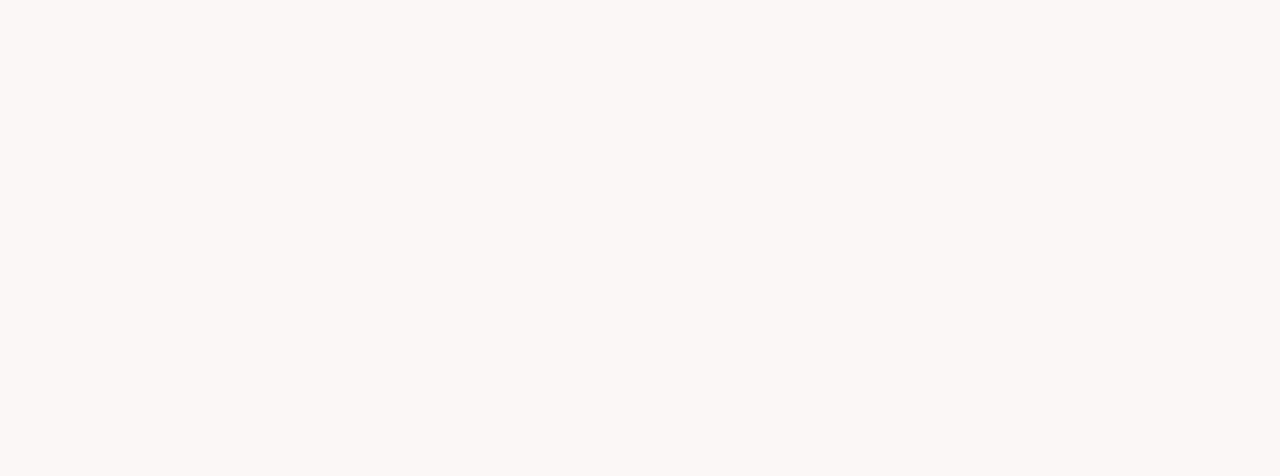
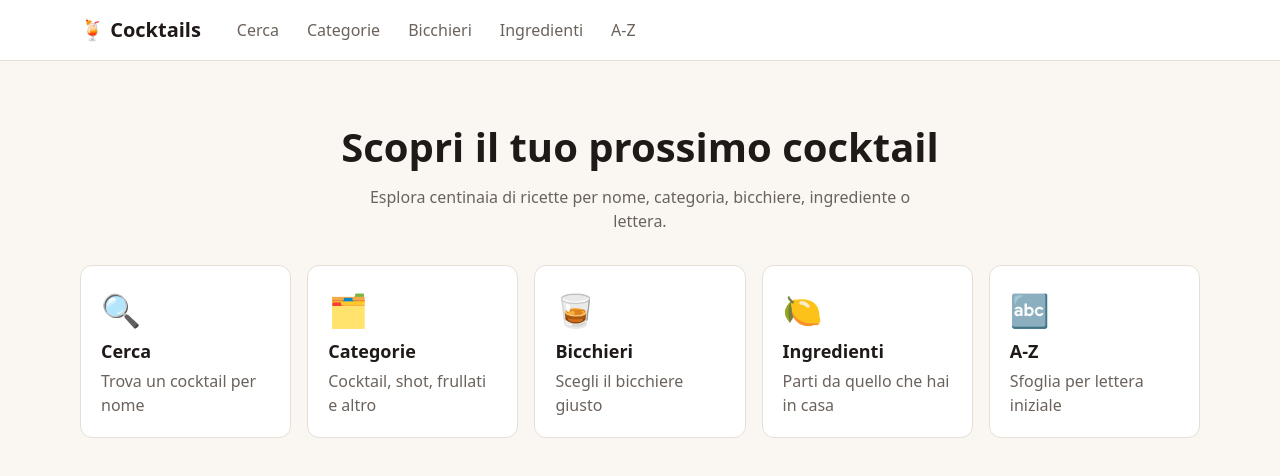
Before and after one commit to alessandrocolombo1105-ui/cocktails, an Angular app: page / in a window 1280 px wide. Shown: the top 476 px of the page. Built offline with nearby package versions, Linux system fonts and the light colour scheme.

Commit message:
feat(layout): add app shell, navigation, home and not-found pages

```diff
--- a/src/app/app.html
+++ b/src/app/app.html
@@ -1 +1,4 @@
-<router-outlet />
+<app-header />
+<main class="container">
+  <router-outlet />
+</main>
--- a/src/app/app.routes.ts
+++ b/src/app/app.routes.ts
@@ -1,3 +1,14 @@
 import { Routes } from '@angular/router';
 
-export const routes: Routes = [];
+export const routes: Routes = [
+  {
+    path: '',
+    title: 'Cocktails',
+    loadComponent: () => import('./features/home/home').then((m) => m.Home),
+  },
+  {
+    path: '**',
+    title: 'Pagina non trovata | Cocktails',
+    loadComponent: () => import('./features/not-found/not-found').then((m) => m.NotFound),
+  },
+];
--- a/src/app/app.scss
+++ b/src/app/app.scss
@@ -0,0 +1,6 @@
+.container {
+  display: block;
+  max-width: var(--container-width);
+  margin: 0 auto;
+  padding: 1.5rem 1rem 3rem;
+}
--- a/src/app/app.ts
+++ b/src/app/app.ts
@@ -1,12 +1,12 @@
-import { Component, signal } from '@angular/core';
+import { ChangeDetectionStrategy, Component } from '@angular/core';
 import { RouterOutlet } from '@angular/router';
+import { Header } from './layout/header/header';
 
 @Component({
-  imports: [RouterOutlet],
+  imports: [RouterOutlet, Header],
   selector: 'app-root',
+  changeDetection: ChangeDetectionStrategy.OnPush,
   styleUrl: './app.scss',
   templateUrl: './app.html',
 })
-export class App {
-  protected readonly title = signal('cocktails');
-}
+export class App {}
--- /dev/null
+++ b/src/app/core/navigation.ts
@@ -0,0 +1,25 @@
+export interface NavSection {
+  path: string;
+  label: string;
+  icon: string;
+  description: string;
+}
+
+/** Modalità di esplorazione mostrate nel menu e nella home. */
+export const NAV_SECTIONS: NavSection[] = [
+  { path: '/search', label: 'Cerca', icon: '🔍', description: 'Trova un cocktail per nome' },
+  {
+    path: '/categories',
+    label: 'Categorie',
+    icon: '🗂️',
+    description: 'Cocktail, shot, frullati e altro',
+  },
+  { path: '/glasses', label: 'Bicchieri', icon: '🥃', description: 'Scegli il bicchiere giusto' },
+  {
+    path: '/ingredients',
+    label: 'Ingredienti',
+    icon: '🍋',
+    description: 'Parti da quello che hai in casa',
+  },
+  { path: '/alphabet', label: 'A-Z', icon: '🔤', description: 'Sfoglia per lettera iniziale' },
+];
--- /dev/null
+++ b/src/app/features/home/home.scss
@@ -0,0 +1,59 @@
+.hero {
+  padding: 2rem 0;
+  text-align: center;
+
+  h1 {
+    margin: 0 0 0.5rem;
+    font-size: clamp(1.75rem, 5vw, 2.5rem);
+  }
+
+  p {
+    margin: 0 auto;
+    max-width: 36rem;
+    color: var(--color-text-muted);
+  }
+}
+
+.modes {
+  display: grid;
+  grid-template-columns: repeat(auto-fit, minmax(12rem, 1fr));
+  gap: 1rem;
+  margin: 0;
+  padding: 0;
+  list-style: none;
+}
+
+.mode {
+  display: flex;
+  flex-direction: column;
+  gap: 0.25rem;
+  height: 100%;
+  padding: 1.25rem;
+  border: 1px solid var(--color-border);
+  border-radius: var(--radius);
+  background: var(--color-surface);
+  color: inherit;
+  text-decoration: none;
+
+  &:hover {
+    border-color: var(--color-primary);
+  }
+
+  &:focus-visible {
+    outline: 2px solid var(--color-primary);
+    outline-offset: 2px;
+  }
+}
+
+.icon {
+  font-size: 2rem;
+}
+
+.label {
+  font-size: 1.125rem;
+  font-weight: 600;
+}
+
+.description {
+  color: var(--color-text-muted);
+}
--- /dev/null
+++ b/src/app/features/home/home.ts
@@ -0,0 +1,31 @@
+import { ChangeDetectionStrategy, Component } from '@angular/core';
+import { RouterLink } from '@angular/router';
+import { NAV_SECTIONS } from '../../core/navigation';
+
+@Component({
+  selector: 'app-home',
+  changeDetection: ChangeDetectionStrategy.OnPush,
+  imports: [RouterLink],
+  template: `
+    <section class="hero">
+      <h1>Scopri il tuo prossimo cocktail</h1>
+      <p>Esplora centinaia di ricette per nome, categoria, bicchiere, ingrediente o lettera.</p>
+    </section>
+
+    <ul class="modes">
+      @for (section of sections; track section.path) {
+        <li>
+          <a class="mode" [routerLink]="section.path">
+            <span class="icon" aria-hidden="true">{{ section.icon }}</span>
+            <span class="label">{{ section.label }}</span>
+            <span class="description">{{ section.description }}</span>
+          </a>
+        </li>
+      }
+    </ul>
+  `,
+  styleUrl: './home.scss',
+})
+export class Home {
+  protected readonly sections = NAV_SECTIONS;
+}
--- /dev/null
+++ b/src/app/features/not-found/not-found.ts
@@ -0,0 +1,23 @@
+import { ChangeDetectionStrategy, Component } from '@angular/core';
+import { RouterLink } from '@angular/router';
+import { EmptyState } from '../../shared/components/empty-state/empty-state';
+
+@Component({
+  selector: 'app-not-found',
+  changeDetection: ChangeDetectionStrategy.OnPush,
+  imports: [EmptyState, RouterLink],
+  template: `
+    <app-empty-state title="Pagina non trovata" message="La pagina che cerchi non esiste." />
+    <p class="back"><a class="button" routerLink="/">Torna alla home</a></p>
+  `,
+  styles: `
+    .back {
+      text-align: center;
+    }
+
+    a {
+      text-decoration: none;
+    }
+  `,
+})
+export class NotFound {}
--- /dev/null
+++ b/src/app/layout/header/header.scss
@@ -0,0 +1,62 @@
+.header {
+  position: sticky;
+  top: 0;
+  z-index: 10;
+  border-bottom: 1px solid var(--color-border);
+  background: var(--color-surface);
+}
+
+.inner {
+  display: flex;
+  flex-wrap: wrap;
+  align-items: center;
+  gap: 0.5rem 1.5rem;
+  max-width: var(--container-width);
+  margin: 0 auto;
+  padding: 0.75rem 1rem;
+}
+
+.brand {
+  font-size: 1.25rem;
+  font-weight: 700;
+  color: var(--color-text);
+  text-decoration: none;
+}
+
+nav {
+  min-width: 0;
+  overflow-x: auto;
+}
+
+ul {
+  display: flex;
+  gap: 0.25rem;
+  margin: 0;
+  padding: 0;
+  list-style: none;
+}
+
+nav a {
+  display: block;
+  padding: 0.375rem 0.75rem;
+  border-radius: 999px;
+  color: var(--color-text-muted);
+  font-weight: 500;
+  text-decoration: none;
+  white-space: nowrap;
+
+  &:hover {
+    color: var(--color-text);
+    background: var(--color-bg);
+  }
+
+  &.active {
+    color: var(--color-primary-contrast);
+    background: var(--color-primary);
+  }
+
+  &:focus-visible {
+    outline: 2px solid var(--color-primary);
+    outline-offset: 2px;
+  }
+}
--- /dev/null
+++ b/src/app/layout/header/header.ts
@@ -0,0 +1,34 @@
+import { ChangeDetectionStrategy, Component } from '@angular/core';
+import { RouterLink, RouterLinkActive } from '@angular/router';
+import { NAV_SECTIONS } from '../../core/navigation';
+
+@Component({
+  selector: 'app-header',
+  changeDetection: ChangeDetectionStrategy.OnPush,
+  imports: [RouterLink, RouterLinkActive],
+  template: `
+    <header class="header">
+      <div class="inner">
+        <a class="brand" routerLink="/">🍹 Cocktails</a>
+        <nav aria-label="Esplora">
+          <ul>
+            @for (section of sections; track section.path) {
+              <li>
+                <a
+                  [routerLink]="section.path"
+                  routerLinkActive="active"
+                  ariaCurrentWhenActive="page"
+                  >{{ section.label }}</a
+                >
+              </li>
+            }
+          </ul>
+        </nav>
+      </div>
+    </header>
+  `,
+  styleUrl: './header.scss',
+})
+export class Header {
+  protected readonly sections = NAV_SECTIONS;
+}
--- a/src/index.html
+++ b/src/index.html
@@ -1,5 +1,5 @@
 <!doctype html>
-<html lang="en">
+<html lang="it">
   <head>
     <meta charset="utf-8" />
     <title>Cocktails</title>
--- a/src/styles.scss
+++ b/src/styles.scss
@@ -8,6 +8,7 @@
   --color-primary-contrast: #ffffff;
   --color-danger: #b91c1c;
   --radius: 0.75rem;
+  --container-width: 72rem;
   color-scheme: light;
 }
 
```
Also changed, not shown: 2 other files (tests, documents, lock files or other folders).
